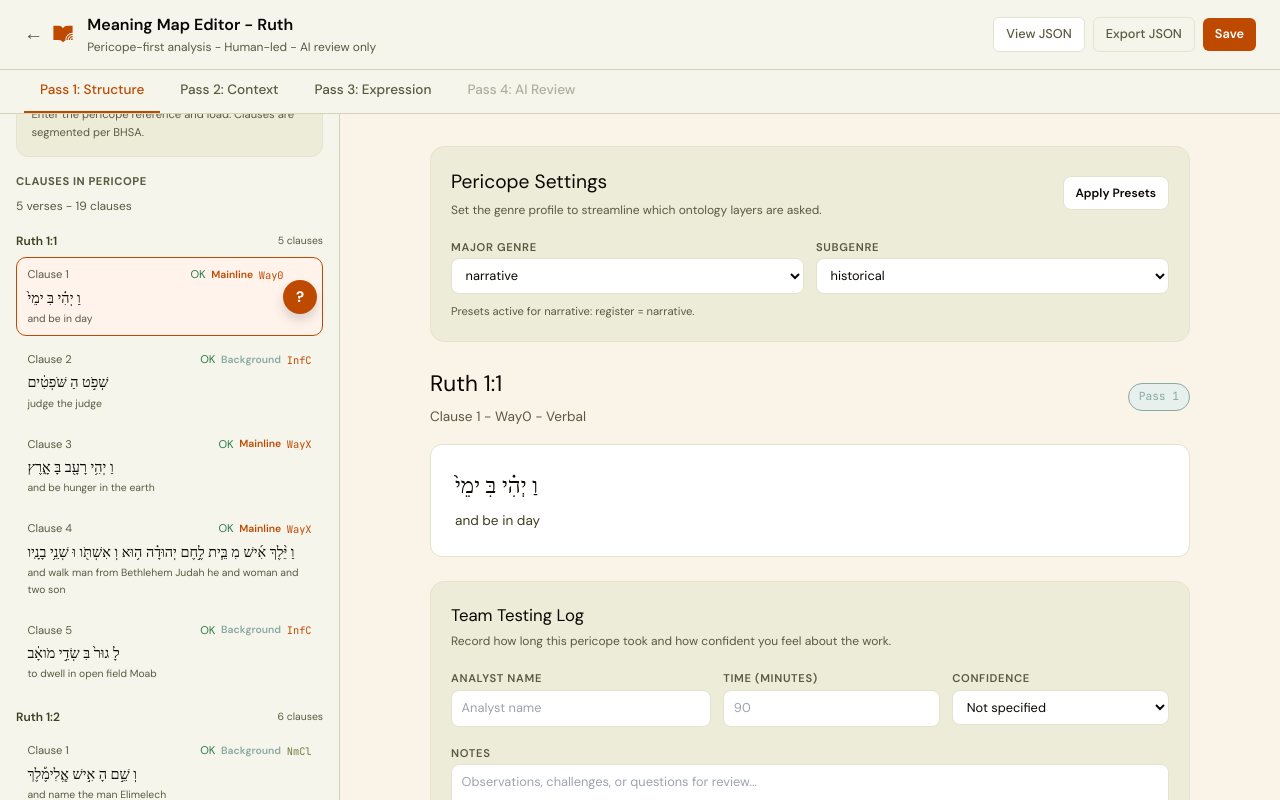
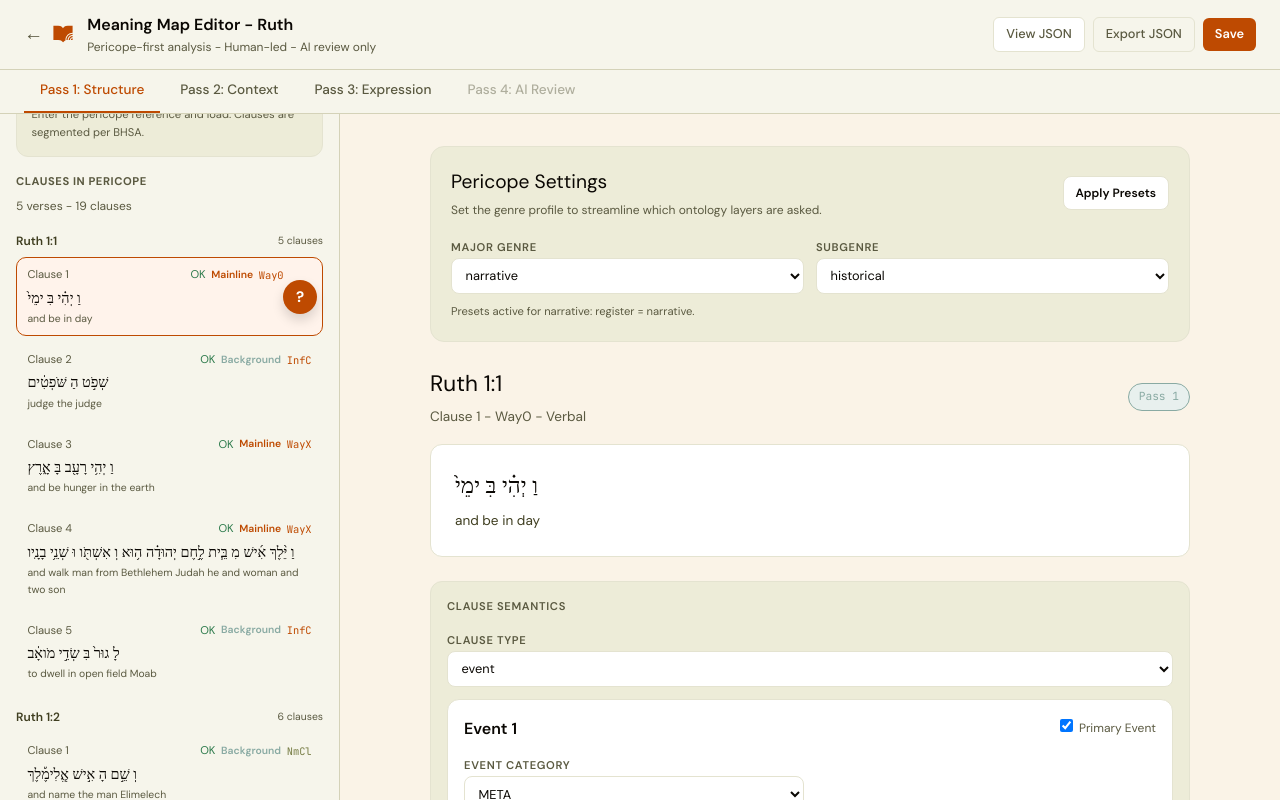
Before and after one commit to MarciaSuzuki/meaning-map-editor, a Next.js app: page /editor/ruth in a window 1280 px wide. Built offline with nearby package versions, Linux system fonts and the light colour scheme.

Commit message:
Remove team testing log

```diff
--- a/app/editor/[id]/page.tsx
+++ b/app/editor/[id]/page.tsx
@@ -443,12 +443,6 @@ export default function EditorPage() {
   const [subgenre, setSubgenre] = useState('historical');
   const [showJson, setShowJson] = useState(false);
   const [confirmedFields, setConfirmedFields] = useState<Record<number, Record<string, boolean>>>({});
-  const [testingLog, setTestingLog] = useState({
-    analyst: '',
-    duration_minutes: '',
-    confidence: 'not_specified',
-    notes: '',
-  });
   const [thematicSpine, setThematicSpine] = useState('');
   const [assistantOpen, setAssistantOpen] = useState(false);
   const [assistantInput, setAssistantInput] = useState('');
@@ -537,12 +531,6 @@ export default function EditorPage() {
   }, [pericopeClauses, presets, projectId, prefillByClauseId]);
 
   useEffect(() => {
-    setTestingLog({
-      analyst: '',
-      duration_minutes: '',
-      confidence: 'not_specified',
-      notes: '',
-    });
     setThematicSpine('');
   }, [pericopeRange]);
 
@@ -898,19 +886,12 @@ export default function EditorPage() {
   }
 
   const pericopeAnnotationJson = useMemo(() => {
-    const minutes = Number(testingLog.duration_minutes);
     return {
       project_id: projectId,
       reference: formatRange(pericopeRange),
       genre,
       subgenre,
       thematic_spine: thematicSpine.trim() ? thematicSpine.trim() : null,
-      team_testing_log: {
-        analyst: testingLog.analyst,
-        duration_minutes: Number.isFinite(minutes) ? minutes : null,
-        confidence: testingLog.confidence,
-        notes: testingLog.notes,
-      },
       clauses: pericopeClauses
         .map((clause) => {
           const annotation = annotations[clause.id];
@@ -925,7 +906,7 @@ export default function EditorPage() {
         })
         .filter(Boolean),
     };
-  }, [annotations, pericopeClauses, pericopeRange, projectId, genre, subgenre, testingLog, thematicSpine]);
+  }, [annotations, pericopeClauses, pericopeRange, projectId, genre, subgenre, thematicSpine]);
 
   const flaggedClauseIds = new Set(reviewFlags.map((f) => f.clause_id));
 
@@ -1190,61 +1171,6 @@ export default function EditorPage() {
                     </div>
                     <div style={{ fontSize: '0.9rem', color: s.muted, marginBottom: '0.3rem' }}>{selected.clause.transliteration}</div>
                     <div style={{ fontSize: '0.85rem', color: s.dark }}>{selected.clause.gloss}</div>
-                  </div>
-                </div>
-
-                <div style={{ backgroundColor: s.bgCard, borderRadius: 14, border: `1px solid ${s.border}`, padding: '1.25rem', marginBottom: '1.5rem' }}>
-                  <div style={{ display: 'flex', alignItems: 'center', justifyContent: 'space-between', marginBottom: '0.8rem' }}>
-                    <div>
-                      <h2 style={{ fontFamily: s.display, fontSize: '1.05rem', marginBottom: '0.2rem' }}>Team Testing Log</h2>
-                      <p style={smallMuted}>Record how long this pericope took and how confident you feel about the work.</p>
-                    </div>
-                  </div>
-                  <div style={{ display: 'grid', gridTemplateColumns: '1.2fr 1fr 1fr', gap: '0.75rem' }}>
-                    <div>
-                      <label style={labelStyle}>Analyst Name</label>
-                      <input
-                        style={inputStyle}
-                        value={testingLog.analyst}
-                        onChange={(e) => setTestingLog((prev) => ({ ...prev, analyst: e.target.value }))}
-                        placeholder="Analyst name"
-                      />
-                    </div>
-                    <div>
-                      <label style={labelStyle}>Time (Minutes)</label>
-                      <input
-                        type="number"
-                        min="0"
-                        style={inputStyle}
-                        value={testingLog.duration_minutes}
-                        onChange={(e) => setTestingLog((prev) => ({ ...prev, duration_minutes: e.target.value }))}
-                        placeholder="90"
-                      />
-                    </div>
-                    <div>
-                      <label style={labelStyle}>Confidence</label>
-                      <select
-                        value={testingLog.confidence}
-                        onChange={(e) => setTestingLog((prev) => ({ ...prev, confidence: e.target.value }))}
-                        style={inputStyle}
-                      >
-                        <option value="not_specified">Not specified</option>
-                        <option value="very_low">Very low</option>
-                        <option value="low">Low</option>
-                        <option value="medium">Medium</option>
-                        <option value="high">High</option>
-                        <option value="very_high">Very high</option>
-                      </select>
-                    </div>
-                  </div>
-                  <div style={{ marginTop: '0.75rem' }}>
-                    <label style={labelStyle}>Notes</label>
-                    <textarea
-                      style={{ ...inputStyle, minHeight: 90 }}
-                      value={testingLog.notes}
-                      onChange={(e) => setTestingLog((prev) => ({ ...prev, notes: e.target.value }))}
-                      placeholder="Observations, challenges, or questions for review..."
-                    />
                   </div>
                 </div>
 
```
